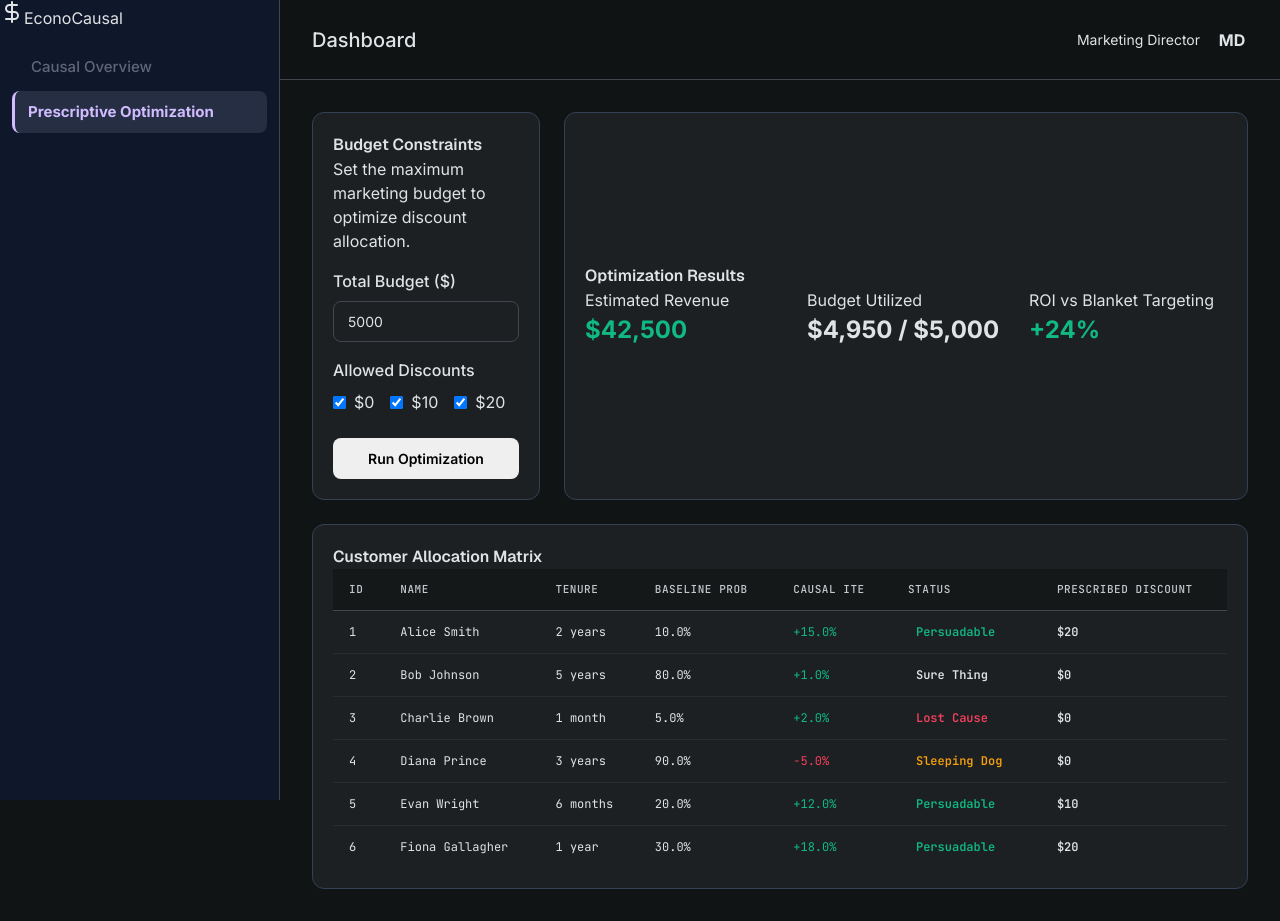
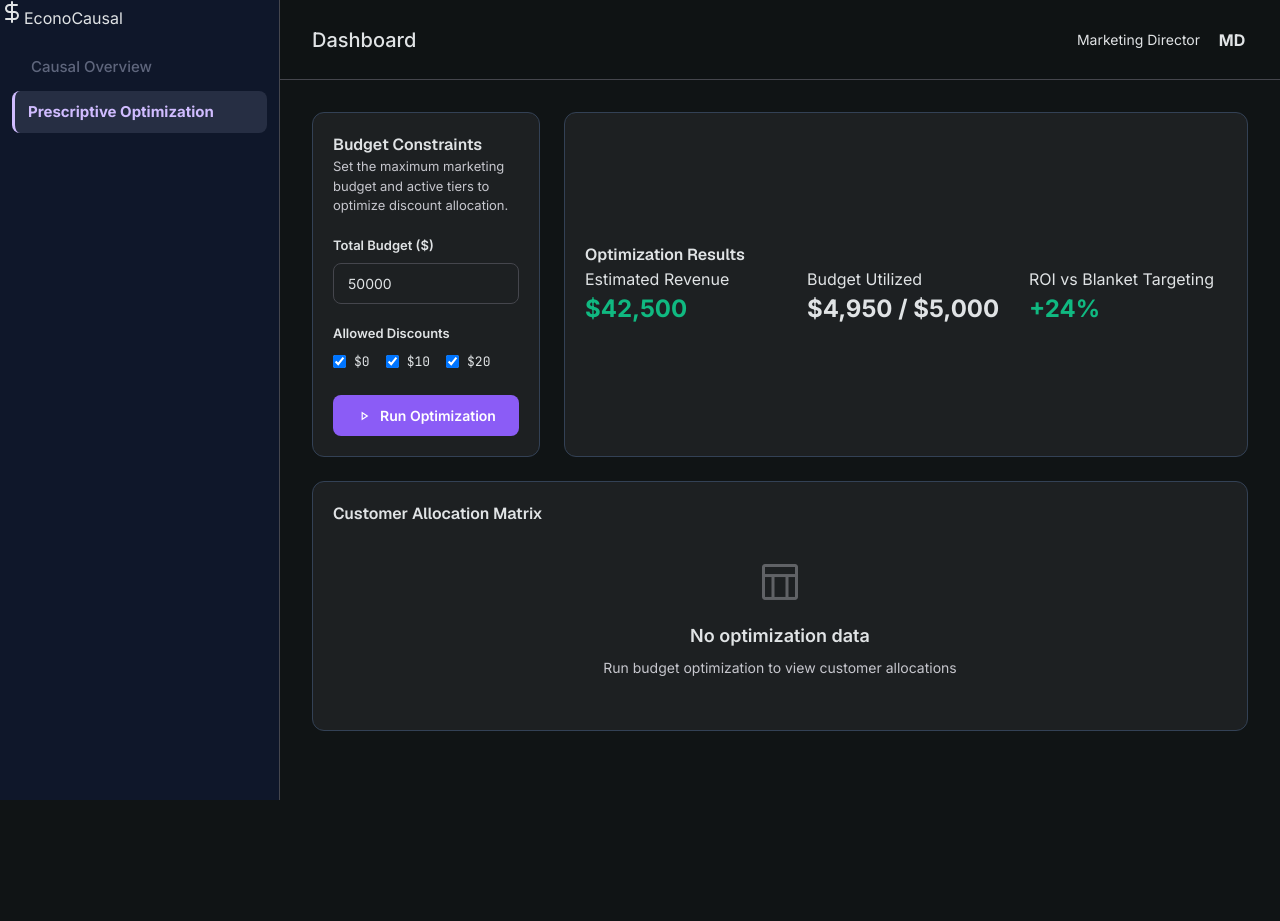
Before and after one commit to Krish-Bavariya/-EconoCausal-Dynamic-Pricing-via-Double-Machine-Learning, a React (Vite) app in the folder frontend/: page /prescription in a window 1280 px wide. After the commit the page ends 800 px from the top, so only its background shows below. Built offline with nearby package versions, Linux system fonts and the light colour scheme.

Commit message:
feat: update dashboard input and customer components

```diff
--- a/frontend/src/components/BudgetInput.jsx
+++ b/frontend/src/components/BudgetInput.jsx
@@ -1,35 +1,65 @@
 import React, { useState } from 'react';
 
-export default function BudgetInput({ onOptimize }) {
-  const [budget, setBudget] = useState(5000);
+export default function BudgetInput({ onOptimize, loading }) {
+  const [budget, setBudget] = useState(50000);
+  const [tiers, setTiers] = useState({ 0: true, 10: true, 20: true });
+
+  const handleToggle = (val) => {
+    setTiers(curr => ({ ...curr, [val]: !curr[val] }));
+  };
+
+  const handleRun = () => {
+    const activeTiers = Object.keys(tiers)
+      .filter(k => tiers[k])
+      .map(Number);
+    onOptimize(budget, activeTiers);
+  };
 
   return (
-    <div className="card">
+    <div className="card" style={{ height: 'fit-content' }}>
       <h3 className="card-title">Budget Constraints</h3>
-      <p style={{ color: 'var(--text-muted)', marginBottom: '1rem' }}>Set the maximum marketing budget to optimize discount allocation.</p>
+      <p style={{ color: 'var(--on-surface-var)', marginBottom: '1.25rem', fontSize: 13 }}>
+        Set the maximum marketing budget and active tiers to optimize discount allocation.
+      </p>
 
-      <div style={{ marginBottom: '1rem' }}>
-        <label style={{ display: 'block', marginBottom: '0.5rem', fontWeight: '500' }}>Total Budget ($)</label>
+      <div style={{ marginBottom: '1.25rem' }}>
+        <label style={{ display: 'block', marginBottom: '0.5rem', fontWeight: '600', fontSize: 13 }}>
+          Total Budget ($)
+        </label>
         <input
           type="number"
           value={budget}
-          onChange={(e) => setBudget(e.target.value)}
+          min="0"
+          onChange={(e) => setBudget(Math.max(0, Number(e.target.value)))}
+          style={{ width: '100%' }}
         />
       </div>
 
       <div style={{ marginBottom: '1.5rem' }}>
-        <label style={{ display: 'block', marginBottom: '0.5rem', fontWeight: '500' }}>Allowed Discounts</label>
-        <div style={{ display: 'flex', gap: '1rem' }}>
-          {['$0', '$10', '$20'].map(d => (
-            <label key={d} style={{ display: 'flex', alignItems: 'center', gap: '0.5rem' }}>
-              <input type="checkbox" defaultChecked /> {d}
+        <label style={{ display: 'block', marginBottom: '0.5rem', fontWeight: '600', fontSize: 13 }}>
+          Allowed Discounts
+        </label>
+        <div style={{ display: 'flex', gap: '1rem', flexWrap: 'wrap' }}>
+          {[0, 10, 20].map(val => (
+            <label key={val} style={{ display: 'flex', alignItems: 'center', gap: '0.5rem', cursor: 'pointer', fontSize: 13, fontFamily: 'var(--font-mono)' }}>
+              <input
+                type="checkbox"
+                checked={tiers[val]}
+                onChange={() => handleToggle(val)}
+              />
+              ${val}
             </label>
           ))}
         </div>
       </div>
 
-      <button className="btn" style={{ width: '100%' }} onClick={() => onOptimize(budget)}>
-        Run Optimization
+      <button
+        className="btn btn-primary btn-full"
+        onClick={handleRun}
+        disabled={loading || Object.values(tiers).filter(Boolean).length === 0}
+      >
+        <span className="material-symbols-outlined" style={{ fontSize: 16 }}>play_arrow</span>
+        {loading ? 'Optimizing...' : 'Run Optimization'}
       </button>
     </div>
   );
--- a/frontend/src/components/CustomerTable.jsx
+++ b/frontend/src/components/CustomerTable.jsx
@@ -1,56 +1,79 @@
 import React from 'react';
-import { mockITEData } from '../utils/mockData';
 
-export default function CustomerTable() {
 const getStatusColor = (status) => {
   switch (status) {
     case 'Persuadable': return 'var(--success)';
     case 'Sure Thing': return 'var(--text-main)';
     case 'Lost Cause': return 'var(--danger)';
-      case 'Sleeping Dog': return 'var(--warning)';
+    case 'Sleeping Dog': case 'Do Not Disturb': return 'var(--warning)';
     default: return 'var(--text-muted)';
   }
 };
 
+export default function CustomerTable({ customers = [] }) {
+  if (customers.length === 0) {
     return (
       <div className="card">
         <h3 className="card-title">Customer Allocation Matrix</h3>
-      <div style={{ overflowX: 'auto' }}>
+        <div className="empty-state" style={{ padding: '32px 0' }}>
+          <span className="material-symbols-outlined empty-state-icon">table_chart</span>
+          <div className="empty-state-title">No optimization data</div>
+          <div className="empty-state-sub">Run budget optimization to view customer allocations</div>
+        </div>
+      </div>
+    );
+  }
+
+  return (
+    <div className="card">
+      <div className="card-header" style={{ paddingBottom: 12 }}>
+        <h3 className="card-title">Customer Allocation Matrix</h3>
+        <span style={{ fontFamily: 'var(--font-mono)', fontSize: 11, color: 'var(--on-surface-var)' }}>
+          Showing top {customers.length} optimized allocations
+        </span>
+      </div>
+      <div className="table-wrapper">
         <table>
           <thead>
             <tr>
               <th>ID</th>
-              <th>Name</th>
-              <th>Tenure</th>
-              <th>Baseline Prob</th>
+              <th>Group</th>
+              <th>Propensity Score</th>
               <th>Causal ITE</th>
               <th>Status</th>
               <th>Prescribed Discount</th>
+              <th>Exp Gain</th>
             </tr>
           </thead>
           <tbody>
-            {mockITEData.map(c => (
+            {customers.map(c => (
               <tr key={c.id}>
-                <td>{c.id}</td>
-                <td>{c.name}</td>
-                <td>{c.tenure}</td>
-                <td>{(c.baselineProb * 100).toFixed(1)}%</td>
-                <td style={{ color: c.ite > 0 ? 'var(--success)' : c.ite < 0 ? 'var(--danger)' : 'var(--text-main)' }}>
+                <td style={{ color: 'var(--accent-dim)', fontWeight: 600 }}>{c.id}</td>
+                <td>
+                  <span className={`badge ${c.treatment === 1 ? 'badge-accent' : 'badge-neutral'}`}>
+                    {c.treatment === 1 ? 'Treated' : 'Control'}
+                  </span>
+                </td>
+                <td>{(c.propensityScore * 100).toFixed(1)}%</td>
+                <td style={{ color: c.ite > 0 ? 'var(--success)' : c.ite < 0 ? 'var(--danger)' : 'var(--on-surface)' }}>
                   {c.ite > 0 ? '+' : ''}{(c.ite * 100).toFixed(1)}%
                 </td>
                 <td>
                   <span style={{
-                    color: getStatusColor(c.status),
-                    backgroundColor: `${getStatusColor(c.status)}22`,
-                    padding: '0.25rem 0.5rem',
-                    borderRadius: '9999px',
-                    fontSize: '0.75rem',
-                    fontWeight: 'bold'
+                    color: getStatusColor(c.category),
+                    backgroundColor: `${getStatusColor(c.category)}18`,
+                    padding: '4px 10px',
+                    borderRadius: 'var(--radius-full)',
+                    fontSize: '11px',
+                    fontFamily: 'var(--font-mono)',
+                    fontWeight: 'bold',
+                    display: 'inline-block'
                   }}>
-                    {c.status}
+                    {c.category}
                   </span>
                 </td>
                 <td style={{ fontWeight: 'bold' }}>${c.recommendedDiscount}</td>
+                <td style={{ color: 'var(--success)' }}>${c.expectedGain.toFixed(2)}</td>
               </tr>
             ))}
           </tbody>
```
Lines whose indentation alone changed are shown as unchanged.
